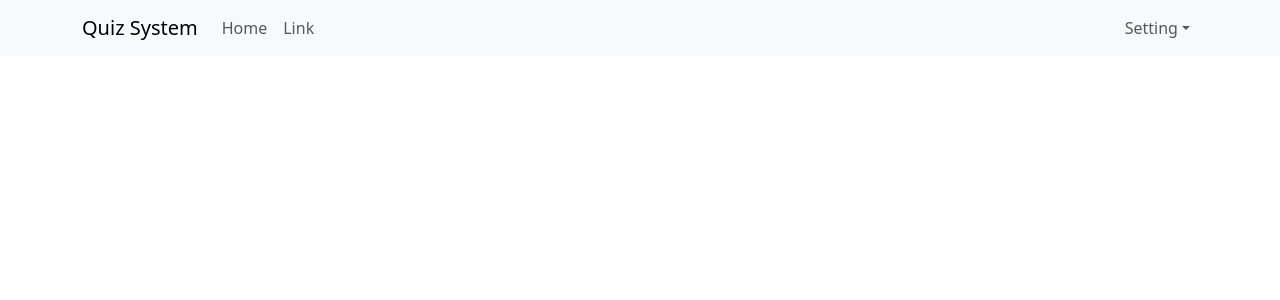
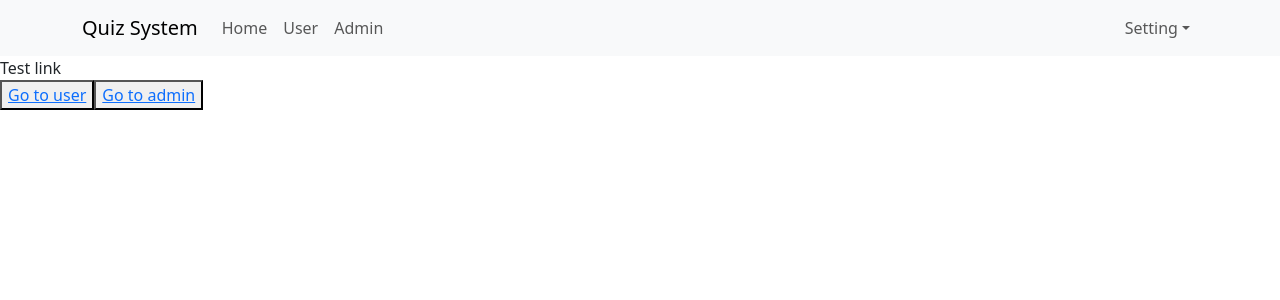
Before and after one commit to daokiencuong/react_basic_app, a React (Create React App) app: page / in a window 1280 px wide. Shown: the top 300 px of the page. Built offline with nearby package versions, Linux system fonts and the light colour scheme.

Commit message:
Use React Router

```diff
--- a/src/App.js
+++ b/src/App.js
@@ -1,12 +1,24 @@
 import "./App.scss";
 import Header from "./components/Header/Header";
+import { Link } from "react-router-dom";
 
 const App = () => {
     return (
         <div className="App-container">
-            <Header/>
+            <Header />
+            <div>
+                Test link
+                <div>
+                    <button>
+                        <Link to="/users">Go to user</Link>
+                    </button>
+                    <button>
+                        <Link to="/admins">Go to admin</Link>
+                    </button>
+                </div>
+            </div>
         </div>
     );
-}
+};
 
 export default App;
--- /dev/null
+++ b/src/components/Admin/Admin.js
@@ -0,0 +1,7 @@
+const Admin = (props) => {
+    return(
+        <div>Admin Component</div>
+    );
+}
+
+export default Admin;
--- a/src/components/Header/Header.js
+++ b/src/components/Header/Header.js
@@ -2,6 +2,7 @@
 import Nav from "react-bootstrap/Nav";
 import Navbar from "react-bootstrap/Navbar";
 import NavDropdown from "react-bootstrap/NavDropdown";
+import {Link} from "react-router-dom";
 
 const Header = () => {
     return (
@@ -11,8 +12,9 @@
                 <Navbar.Toggle aria-controls="basic-navbar-nav" />
                 <Navbar.Collapse id="basic-navbar-nav">
                     <Nav className="me-auto">
-                        <Nav.Link href="#home">Home</Nav.Link>
-                        <Nav.Link href="#link">Link</Nav.Link>
+                        <Link to="/" className='nav-link'>Home</Link>
+                        <Link to="/users" className='nav-link'>User</Link>
+                        <Link to="/admins" className='nav-link'>Admin</Link>
                     </Nav>
                     <Nav>
                         <NavDropdown title="Setting" id="basic-nav-dropdown">
--- /dev/null
+++ b/src/components/User/User.js
@@ -0,0 +1,7 @@
+const User = (props) => {
+    return(
+        <div>User Component</div>
+    );
+}
+
+export default User;
--- a/src/index.js
+++ b/src/index.js
@@ -1,15 +1,24 @@
-import React from 'react';
-import ReactDOM from 'react-dom/client';
-import './index.css';
-import App from './App';
-import reportWebVitals from './reportWebVitals';
-import 'bootstrap/dist/css/bootstrap.min.css';
+import React from "react";
+import ReactDOM from "react-dom/client";
+import "./index.css";
+import App from "./App";
+import reportWebVitals from "./reportWebVitals";
+import "bootstrap/dist/css/bootstrap.min.css";
+import { BrowserRouter, Route, Routes } from "react-router-dom";
+import User from "./components/User/User";
+import Admin from "./components/Admin/Admin";
 
-const root = ReactDOM.createRoot(document.getElementById('root'));
+const root = ReactDOM.createRoot(document.getElementById("root"));
 root.render(
-  // <React.StrictMode>
-    <App />
-  // </React.StrictMode>
+    // <React.StrictMode>
+    <BrowserRouter>
+        <Routes>
+            <Route path="/" element={<App />} />
+            <Route path="users" element={<User />}></Route>
+            <Route path="admins" element={<Admin />}></Route>
+        </Routes>
+    </BrowserRouter>
+    // </React.StrictMode>
 );
 
 // If you want to start measuring performance in your app, pass a function
```
